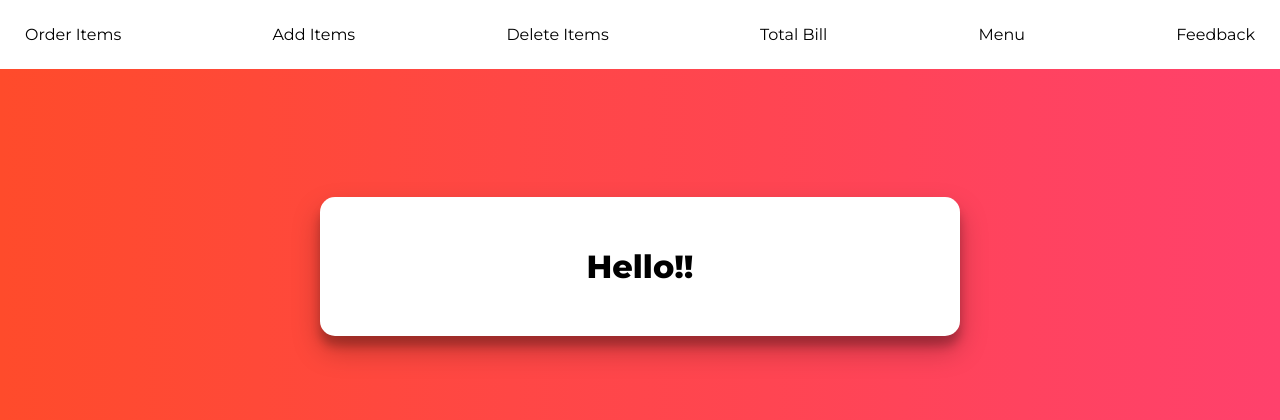
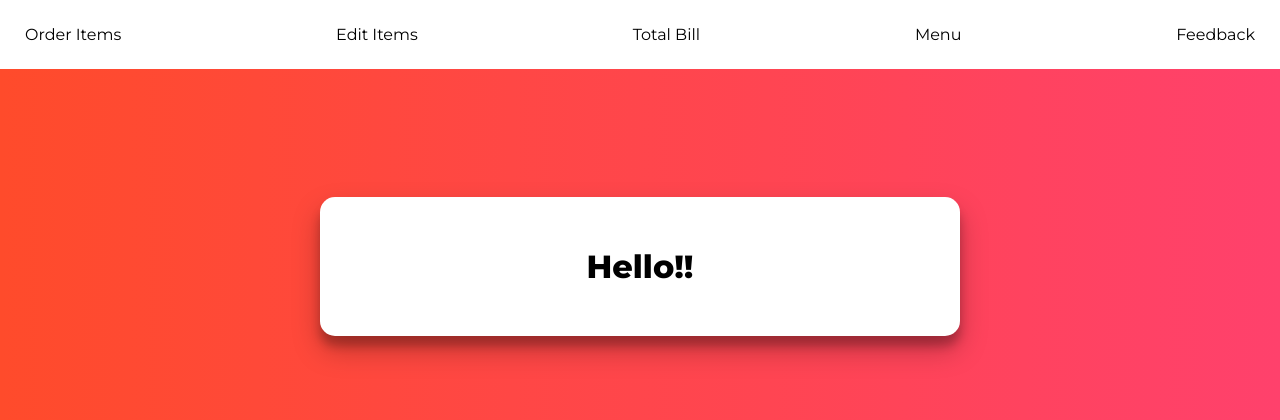
Before and after one commit to vedant711/restaurant_management, a Django app: page / in a window 1280 px wide. Shown: the top 420 px of the page. Run offline with Django 4.2, Linux system fonts and the light colour scheme; data that the repository does not hold is empty.

Commit message:
edit-functionality

```diff
--- a/rest_ms/static/style.css
+++ b/rest_ms/static/style.css
@@ -93,7 +93,16 @@ button.ghost {
 	margin-bottom: 10%;
 }
 
-.container input {
+.quant {
+	background-color: #eee;
+	border: none;
+	padding: 0px 5px;
+	margin: 0px 0;
+	width: 50px;
+	margin-left: 20px;
+}
+
+.container .input {
 	background-color: #eee;
 	border: none;
 	padding: 12px 15px;
--- a/rest_ms/templates/add.html
+++ b/rest_ms/templates/add.html
@@ -17,7 +17,11 @@
         {% endfor %}
         {% csrf_token %}
         {% for item in menu %}
-            <div style="display: flex; width: 100%;" class="check"><input type="checkbox" name="add" id="" value="{{item.id}}"><p>{{item.item}}</p></div>
+        <div style="display: flex; width: 100%; margin-top: 10px;">
+            <input type="checkbox" name="add" id="{{item.id}}" value="{{item.id}}" onclick="document.getElementById('quant{{item.id}}').style.display=(document.getElementById('quant{{item.id}}').style.display == 'none')?'block' :'none'">
+            <p>{{item.item}}</p>
+            <input type="number" name="quant{{item.id}}" id="quant{{item.id}}" style="display: none;" placeholder="Quantity" class="quant">
+        </div>
         {% endfor %}
         <input type="submit" value="Add Items">
     </form>
--- a/rest_ms/templates/index.html
+++ b/rest_ms/templates/index.html
@@ -15,9 +15,11 @@
 
     <div class="header">
         <p onclick="document.getElementById('add').style.display=(document.getElementById('add').style.display == 'none')?'block' :'none'">Order Items</p>
-        <p id="ad">Add Items</p>
-        <p id="del">Delete Items</p>
+        <!-- <p id="ad">Add Items</p> -->
+        <p id="del">Edit Items</p>
         <p id="bil">Total Bill</p>
+        <!-- <p id="edi">Edit Items</p> -->
+
 
         <p onclick="document.getElementById('menu').style.display=(document.getElementById('menu').style.display == 'none')?'block' :'none'">Menu</p>
         <p id="feed">Feedback</p>
@@ -70,16 +72,6 @@
             document.getElementById('formad').style.display='none'
             document.getElementById('bill').style.display='none'
         }
-        document.getElementById('ad').onclick = () => {
-            if (document.getElementById('formad').style.display=='none') {
-            document.getElementById('formad').style.display='block'
-            } else {
-                document.getElementById('formad').style.display='none'
-            }
-            document.getElementById('delete').style.display='none'
-            document.getElementById('feedback').style.display='none'
-            document.getElementById('bill').style.display='none'
-        }
 
         document.getElementById('bil').onclick = () => {
             if (document.getElementById('bill').style.display=='none') {
@@ -91,7 +83,7 @@
             }
             document.getElementById('delete').style.display='none'
             document.getElementById('feedback').style.display='none'
-            document.getElementById('formads').style.display='none'
+            document.getElementById('formad').style.display='none'
         }
     </script>
 
@@ -106,12 +98,24 @@
 
         <form action="/add" method="post" style="display:none;" id="add">
             {% csrf_token %}
-            <input type="number" name="table" id="" placeholder="Enter Table Number">
+            <input type="number" name="table" id="" placeholder="Enter Table Number" class="input">
             {% for item in menu %}
-                <div style="display: flex; width: 100%;"><input type="checkbox" name="items" id="" value="{{item.id}}"><p>{{item.item}}</p></div>
+                <div style="display: flex; width: 100%; margin-top: 10px;">
+                    <input type="checkbox" name="items" id="{{item.id}}" value="{{item.id}}" onclick="document.getElementById('quant{{item.id}}').style.display=(document.getElementById('quant{{item.id}}').style.display == 'none')?'block' :'none'">
+                    <p>{{item.item}}</p>
+                    <input type="number" name="quant{{item.id}}" id="quant{{item.id}}" style="display: none;" placeholder="Quantity" class="quant">
+                </div>
+                <!-- <script>
+                    let checkbox = document.getElementById('{{item.id}}')
+                    if (checkbox.checked){
+                        document.getElementById('quant{{item.id}}').style.display='block'
+                    }
+                </script> -->
             {% endfor %}
-            <input type="submit" value="Add Items">
+            <input type="submit" value="Add Items" class="input">
         </form>
+
+
 
         <table id="menu" style="display:none;">
             <tr>
--- a/rest_ms/urls.py
+++ b/rest_ms/urls.py
@@ -7,12 +7,12 @@ urlpatterns = [
     path('add', views.add, name='add'),
     path('delete', views.delete, name='delete'),
     path('feedback', views.feedback, name='feedback'),
-    path('ad', views.ad, name='ad'),
+    # path('ad', views.ad, name='ad'),
     path('bill', views.bill, name='bill'),
 
     path('deleteitems/<id>', views.deleteitems, name='deleteitems'),
     path('feedtable/<id>', views.feedtable, name='feedtable'),
-    path('adtable/<id>', views.adtable, name='adtable'),
+    # path('adtable/<id>', views.adtable, name='adtable'),
     # path('billtable/<id>', views.billtable, name='billtable'),
 
 
--- a/rest_ms/views.py
+++ b/rest_ms/views.py
@@ -17,6 +17,18 @@ def add(request):
         order=Orders()
         order.order = form.getlist('items')
         print(form.getlist('items'))
+        fin_ord = []
+        quantities = []
+        for i in order.order:
+            quant = form[f'quant{i}']
+            quantities.append(form[f'quant{i}'])
+            if quant=='':
+                fin_ord.append(i)
+            else:
+                for j in range(int(quant)):
+                    fin_ord.append(i)
+        order.order = fin_ord
+        print(quantities)
         order.table = form['table']
         total = 0
         for item in order.order:
@@ -37,21 +49,36 @@ def delete(request):
         form = request.POST
         table = form['table']
         t = Orders.objects.filter(table=table)
+        m=Menu.objects.all()
         # print(curr_table)
         if t:
             curr_table = t[len(t)-1]
             print(curr_table.order)
             items = curr_table.order
+            uniques = []
             its = ''
             for ele in items:
                 if ele.isdigit() or ele==',':
                     its += ele
             items = its.split(',')
-            print(items)
+            for item in items:
+                if int(item) not in uniques:
+                    print(item)
+                    uniques.append(int(item))
+            quant = []
+            # print(uniques)
+            for item in m:
+                if item.id not in uniques:
+                    uniques.append(item.id)
+            # print(uniques)
+            for item in uniques:
+                quant.append(items.count(str(item)))
+            # print(items)
             fin_order = []
-            for item in items:
+            for item in uniques:
                 fin_order.append(Menu.objects.get(id=int(item)))
-            context = {'table': curr_table, 'order':fin_order}
+            zipped = zip(fin_order,quant)
+            context = {'table': curr_table, 'zipped': zipped}
             return render(request,'delete.html',context)
     messages.add_message(request, messages.INFO, f'Incorrect Table Number')
 
@@ -63,25 +90,45 @@ def deleteitems(request,id):
         print(id)
         t = Orders.objects.filter(table=id)
         curr_table = t[len(t)-1]
+        uniques = []
         items = curr_table.order
         its = ''
         for ele in items:
             if ele.isdigit() or ele==',':
                 its += ele
         items = its.split(',')
+        for item in items:
+            if item not in uniques:
+                uniques.append(item)
+        quant = []
+        for item in uniques:
+            quant.append(items.count(item))
         del_items = form.getlist('items')
-        total = curr_table.total
-        if del_items != []:
-            total = total - 0.18*total
-        for item in del_items:
-            items.remove(item)
-            it = Menu.objects.get(id=int(item))
-            total -= float(it.price)
-            total = round(total,2)
-        curr_table.order = items
+        quantities=[]
+        fin_ord=[]
+        for i in del_items:
+            q = form[f'quant{i}']
+            quantities.append(form[f'quant{i}'])
+            if q!='':
+                for j in range(int(q)):
+                    fin_ord.append(i)
+        curr_table.order = fin_ord
+        total = 0
+        # if del_items != []:
+        #     total = total - 0.18*total
+        # for item in del_items:
+        #     items.remove(item)
+        #     it = Menu.objects.get(id=int(item))
+        #     total -= float(it.price)
+        #     total = round(total,2)
+        for item in fin_ord:
+            i = Menu.objects.get(id=int(item))
+            total+=float(i.price)
+        total = 1.18*total
+        # curr_table.order = items
         curr_table.total=total
         curr_table.save()
-        messages.add_message(request, messages.INFO, f'Items Removed Successfully')
+        messages.add_message(request, messages.INFO, f'Order Edited Successfully')
         return redirect('/')
 
 def feedback(request):
@@ -114,47 +161,61 @@ def feedtable(request,id):
             messages.add_message(request, messages.INFO, f'Unable to Save Feedback')
     return redirect('/')
 
-def ad(request):
-    if request.method=='POST':
-        form = request.POST
-        table = form['table']
-        menu = Menu.objects.all()
-        t = Orders.objects.filter(table=table)
+# def ad(request):
+#     if request.method=='POST':
+#         form = request.POST
+#         table = form['table']
+#         menu = Menu.objects.all()
+#         t = Orders.objects.filter(table=table)
 
-        if t:
-            curr_table = t[len(t)-1]
-            context = {'table': curr_table, 'menu':menu}
-            return render(request,'add.html',context)
-    messages.add_message(request, messages.INFO, f'Incorrect Table Number')
-    return redirect('/')
+#         if t:
+#             curr_table = t[len(t)-1]
+#             context = {'table': curr_table, 'menu':menu}
+#             return render(request,'add.html',context)
+#     messages.add_message(request, messages.INFO, f'Incorrect Table Number')
+#     return redirect('/')
 
-def adtable(request,id):
-    if request.method=='POST':
-        form = request.POST
-        print(id)
-        t = Orders.objects.filter(table=id)
-        curr_table = t[len(t)-1]
-        old_order = curr_table.order
-        its = ''
-        for ele in old_order:
-            if ele.isdigit() or ele==',':
-                its += ele
-        old_order = its.split(',')
-        new_order = form.getlist('add')
-        for item in new_order:
-            i = Menu.objects.get(id=item)
-            curr_table.total += float(i.price)
-            old_order.append(item)
-        curr_table.order = old_order
-        curr_table.total = 1.18*curr_table.total
-        # curr_table.feedback = form['feed']
-        # curr_table.feedback_comments = form['comments']
-        curr_table.save()
-        if new_order != []:
-            messages.add_message(request, messages.INFO, f'More food is on its way')
-        else:
-            messages.add_message(request, messages.INFO, f'Incorrect Input')
-    return redirect('/')
+# def adtable(request,id):
+#     if request.method=='POST':
+#         form = request.POST
+#         print(id)
+#         t = Orders.objects.filter(table=id)
+#         curr_table = t[len(t)-1]
+#         old_order = curr_table.order
+#         its = ''
+#         for ele in old_order:
+#             if ele.isdigit() or ele==',':
+#                 its += ele
+#         old_order = its.split(',')
+#         new_order = form.getlist('add')
+#         fin_ord = []
+#         quantities = []
+#         for i in new_order:
+#             quant = form[f'quant{i}']
+#             quantities.append(form[f'quant{i}'])
+#             if quant == '':
+#                 fin_ord.append(i)
+#             else:
+#                 for j in range(int(quant)):
+#                     fin_ord.append(i)
+#         print(fin_ord)
+#         new_order = fin_ord
+
+#         # curr_table.feedback = form['feed']
+#         # curr_table.feedback_comments = form['comments']
+#         if new_order != []:
+#             for item in new_order:
+#                 i = Menu.objects.get(id=item)
+#                 curr_table.total += float(i.price)
+#                 old_order.append(item)
+#             curr_table.order = old_order
+#             curr_table.total = 1.18*curr_table.total
+#             curr_table.save()
+
+#             messages.add_message(request, messages.INFO, f'More food is on its way')
+#         else:
+#             messages.add_message(request, messages.INFO, f'Incorrect Input')
+#     return redirect('/')
 
 def bill(request):
     if request.method=='POST':
```
Also changed, not shown: rest_ms/static/delete.css (+11 -0 lines), rest_ms/templates/delete.html (+9 -3 lines).
